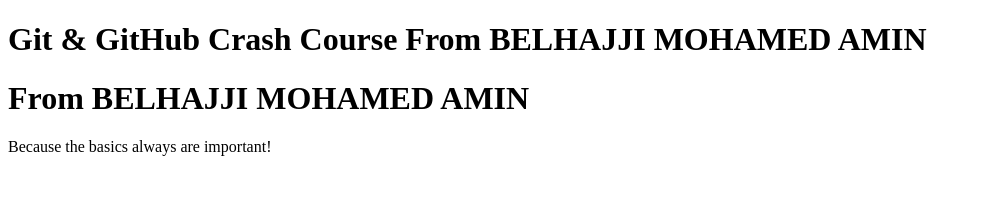
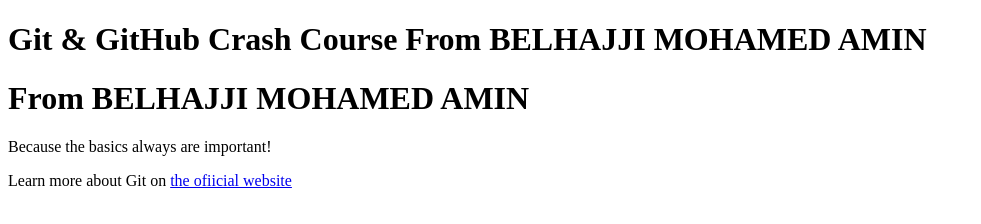
Before and after one commit to Trainning25/Git_Actions, a plain HTML site: page 01 Starting Project/index.html in a window 1280 px wide. Shown: the whole page, without its empty margins (0-981 px from the left). Drawn offline with Linux system fonts and the light colour scheme.

Commit message:
Reapply "I need to get back to the previous step"
This reverts commit 06c5cf5e4980753e7704c4939a9e890bf6099a07.

```diff
--- a/01 Starting Project/index.html
+++ b/01 Starting Project/index.html
@@ -10,5 +10,6 @@
     <h1>Git & GitHub Crash Course From BELHAJJI MOHAMED AMIN</h1>
 	<h1>From BELHAJJI MOHAMED AMIN</h1>
     <p>Because the basics always are important!</p>
+    <p>Learn more about Git on <a href="https://git-scm.com/book/en/v2"> the ofiicial website</p>
   </body>
 </html>
```
